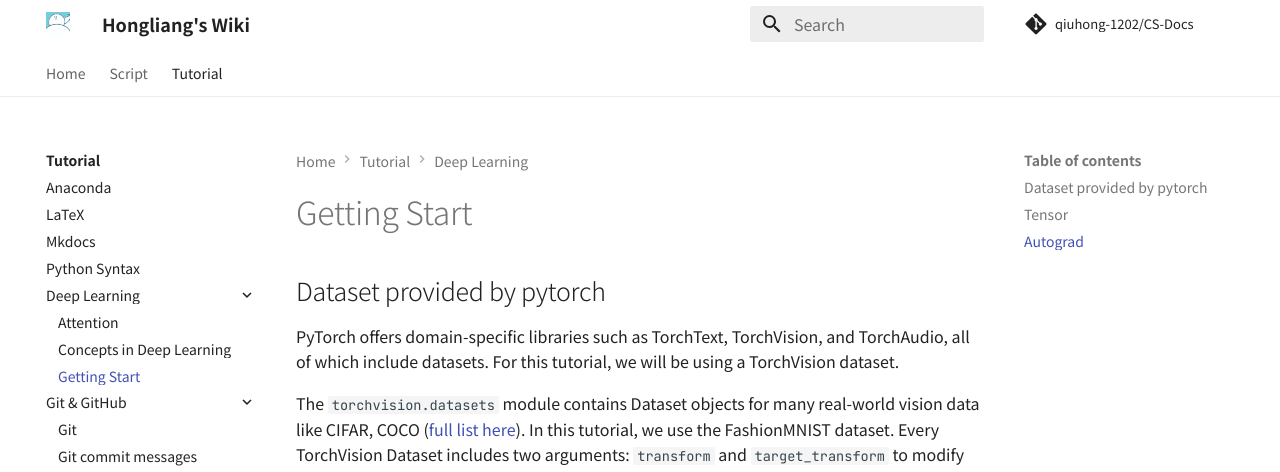
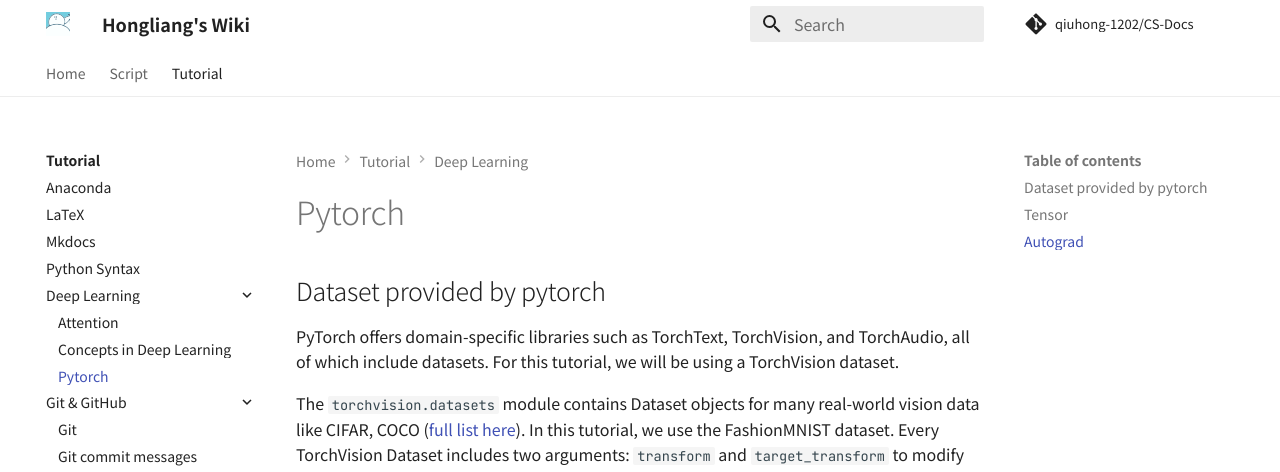
Before and after one commit to QiuHong-1202/CS-Document, an MkDocs documentation site: the page built from docs/Tutorial/Deep Learning/Pytorch.md, in a window 1280 px wide and 1252 px high. Shown: the top 472 px of the window. Built offline with MkDocs 1.6.1 and Material for MkDocs 9.7.7, drawn with Linux system fonts in a browser that asks for light colours; nearby versions of some CDN libraries; comment, search, counter and statistics services are not loaded.

Commit message:
feat: typo fix

```diff
--- a/docs/Tutorial/Deep Learning/Pytorch.md
+++ b/docs/Tutorial/Deep Learning/Pytorch.md
@@ -1,4 +1,4 @@
-# Getting Start
+# Pytorch
 
 ## Dataset provided by pytorch
 
```
